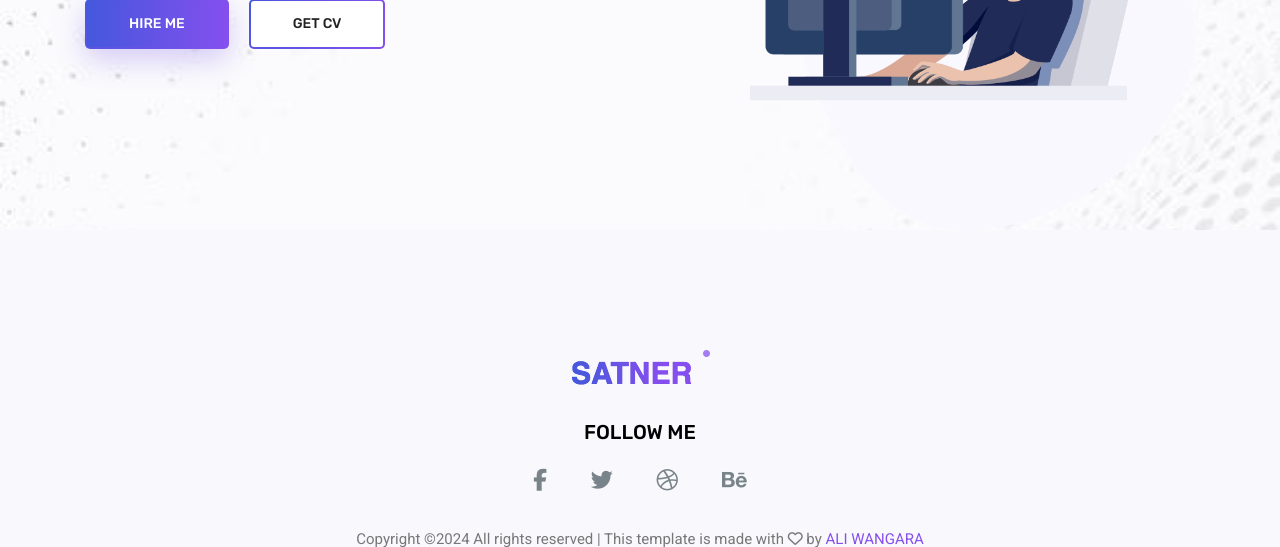
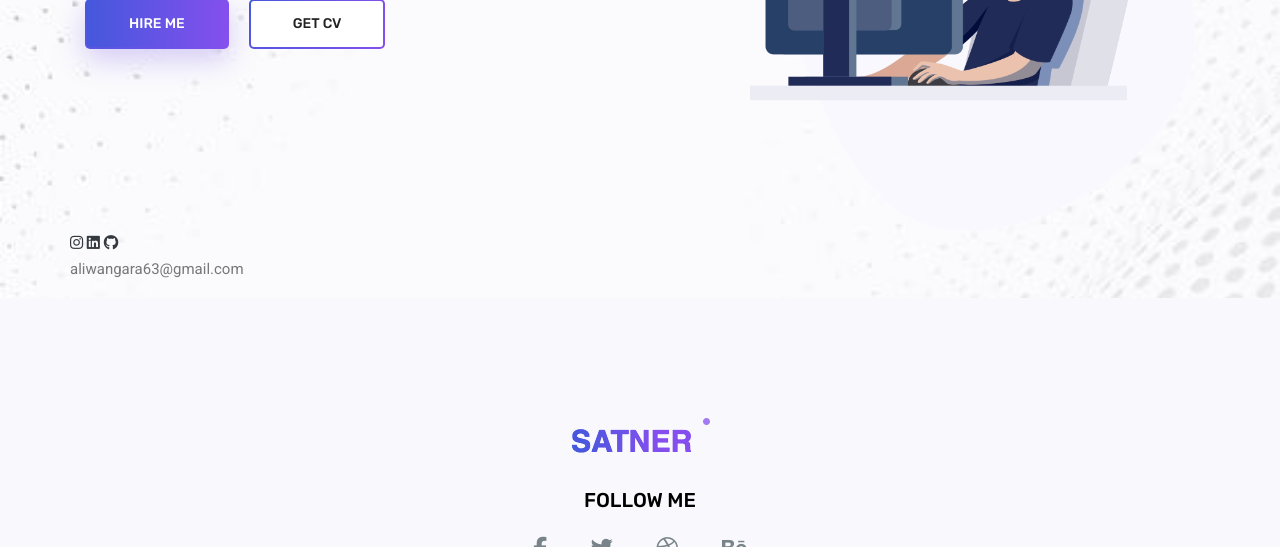
Before and after one commit to Aliwangara/simple_portfolio_projects, a Django app: page / in a window 1280 px wide. Shown: the part 399-946 px from the top of the page. Run offline with Django 5.2, Linux system fonts and the light colour scheme; some libraries are stand-ins or nearby versions.

Commit message:
added social media logos from font awesome

```diff
--- a/templates/Home.html
+++ b/templates/Home.html
@@ -28,9 +28,19 @@
                             <img class="" src="{% static 'assets/img/banner/home-right.png' %}" alt="">
                         </div>
                     </div>
+
+                    <div >
+                        <a href="" class="text-dark  "><i class="fa-brands fa-instagram" ></i></a>
+                        <a href="" class="text-dark"><i class="fa-brands fa-linkedin"></i></a>
+                        <a href="" class="text-dark "><i class="fa-brands fa-github"></i></a>
+                        <p >aliwangara63@gmail.com</p>
+                    </div>
+
                 </div>
             </div>
         </div>
+
+
     </section>
     <!--================ End Home Banner Area =================-->
 {% endblock %}
```
Lines whose indentation alone changed are shown as unchanged.
